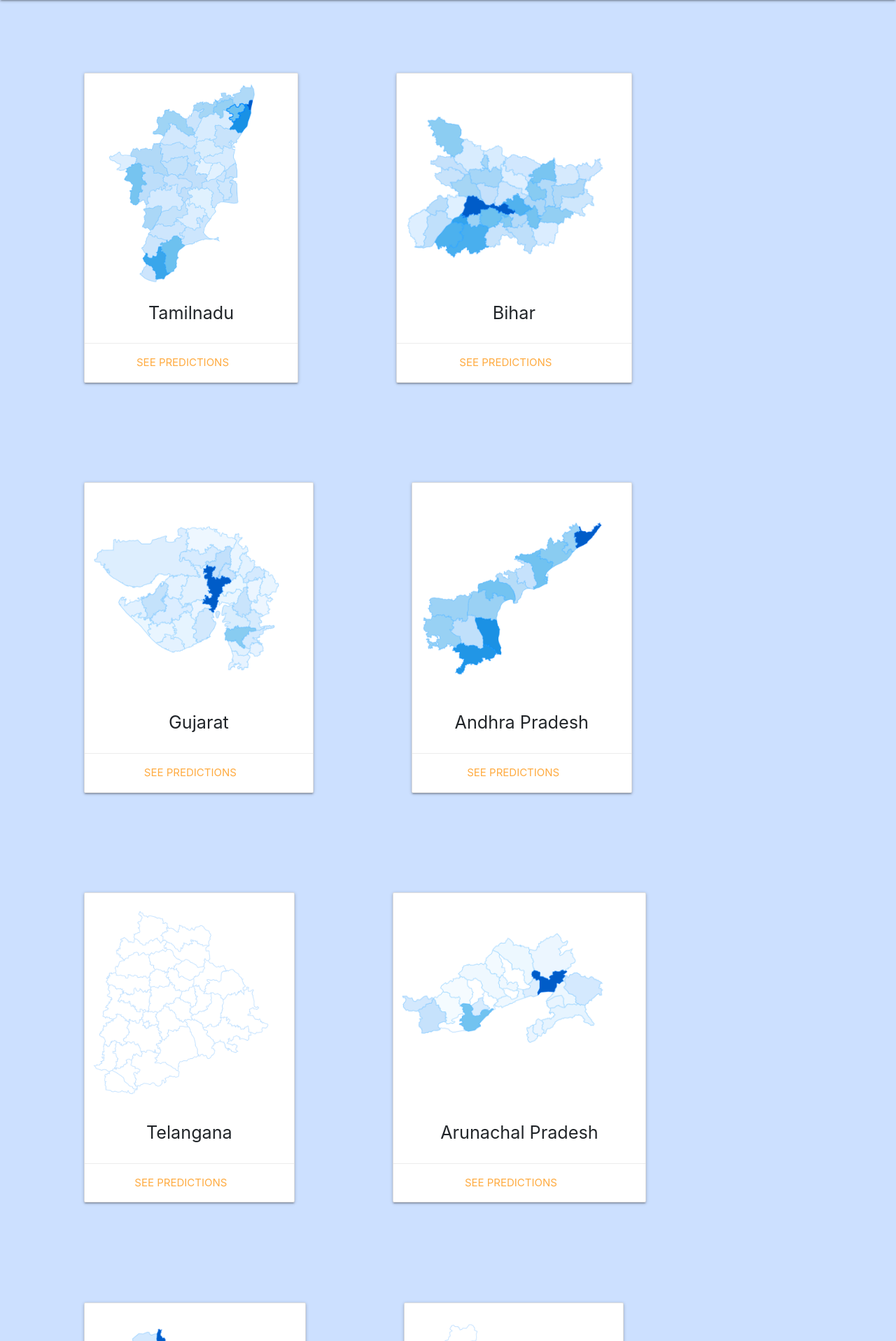
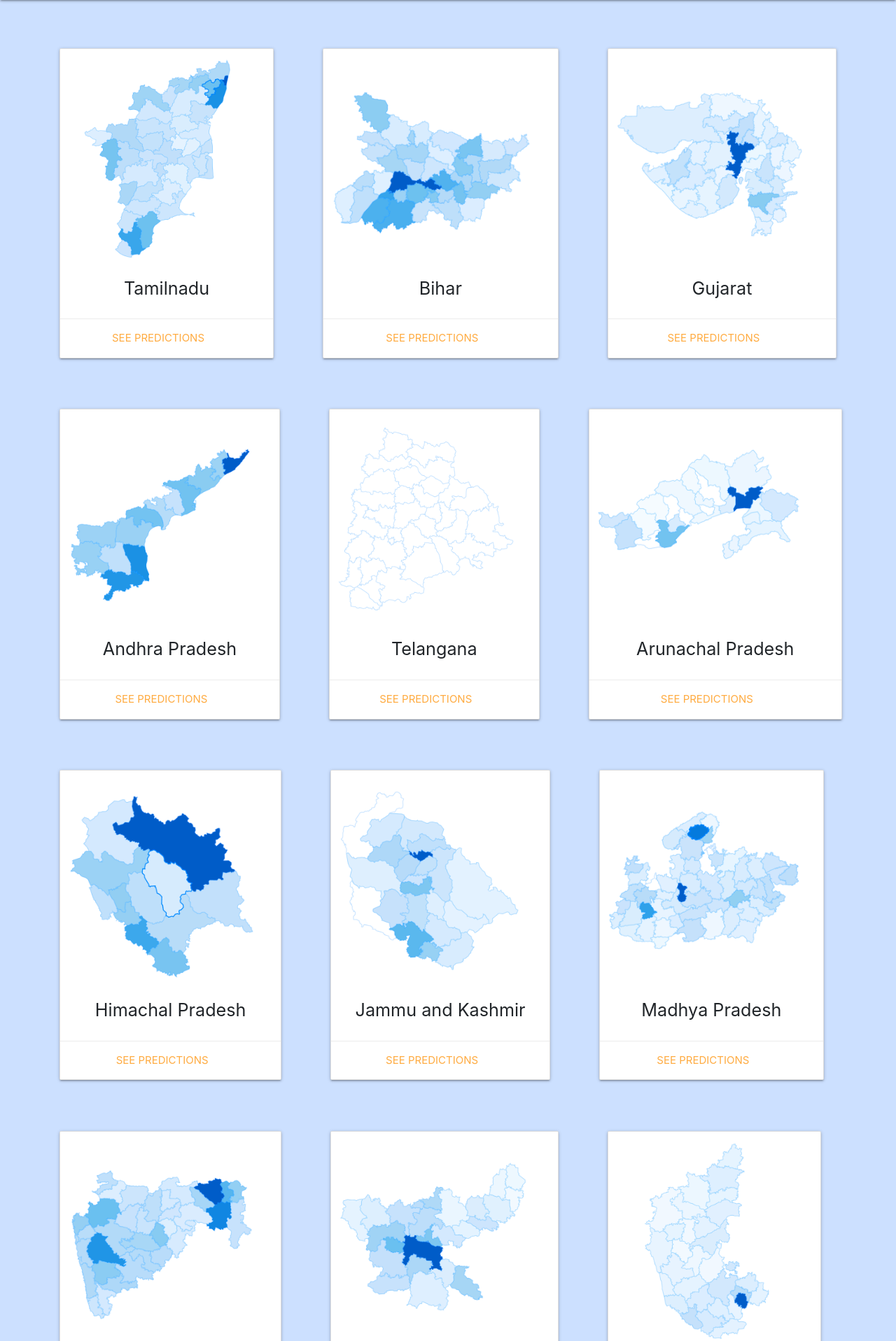
Before and after one commit to SaiVamshiK/Covid19-Future-Predictions-in-India, a Django app: page / in a window 1280 px wide. Shown: the part 64-1980 px from the top of the page at 70% size. Run offline with Django 3.2, Linux system fonts and the light colour scheme; some libraries are stand-ins or nearby versions.

Commit message:
adjusted padding

```diff
--- a/Covid19PredictorApp/templates/Covid19PredictorApp/base.html
+++ b/Covid19PredictorApp/templates/Covid19PredictorApp/base.html
@@ -22,7 +22,7 @@
           flex-wrap: wrap;
       }
       #container>div{
-          padding: 60px;
+          padding: 25px;
         }
 
   </style>
```
